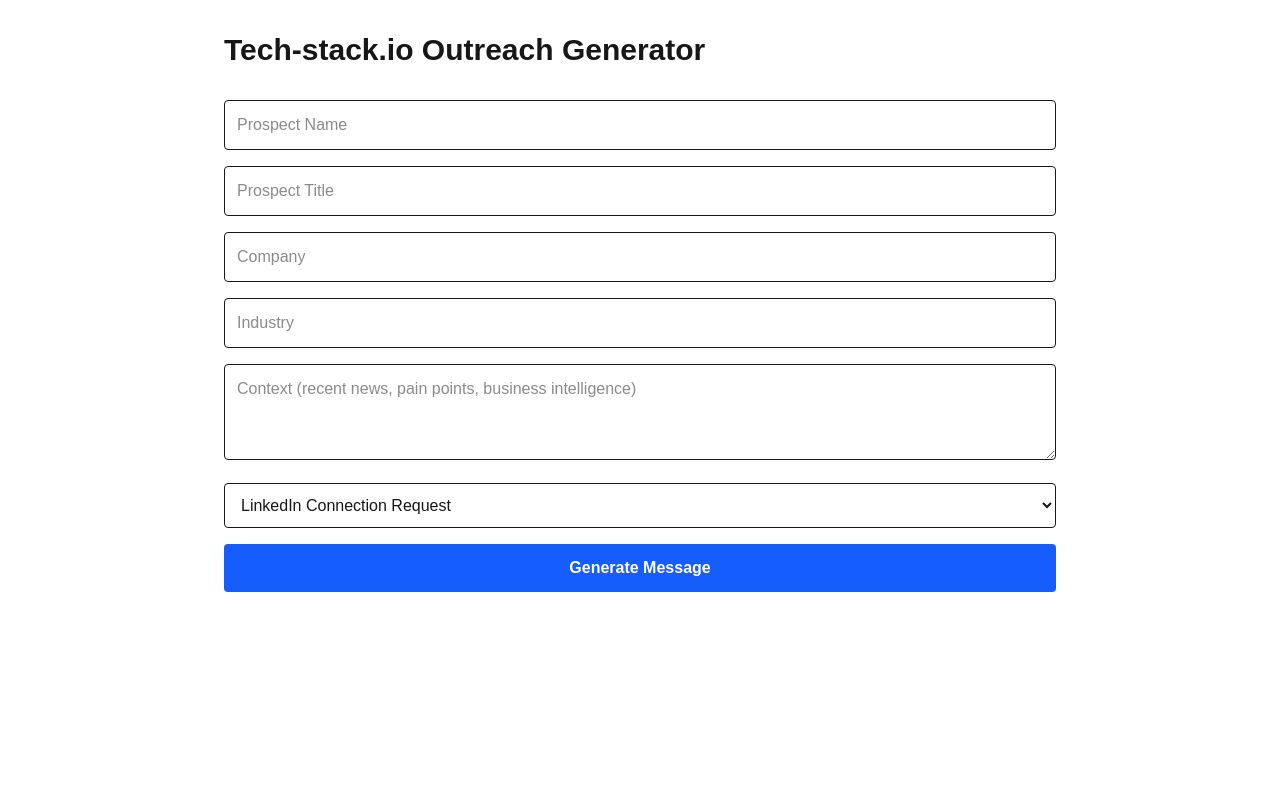
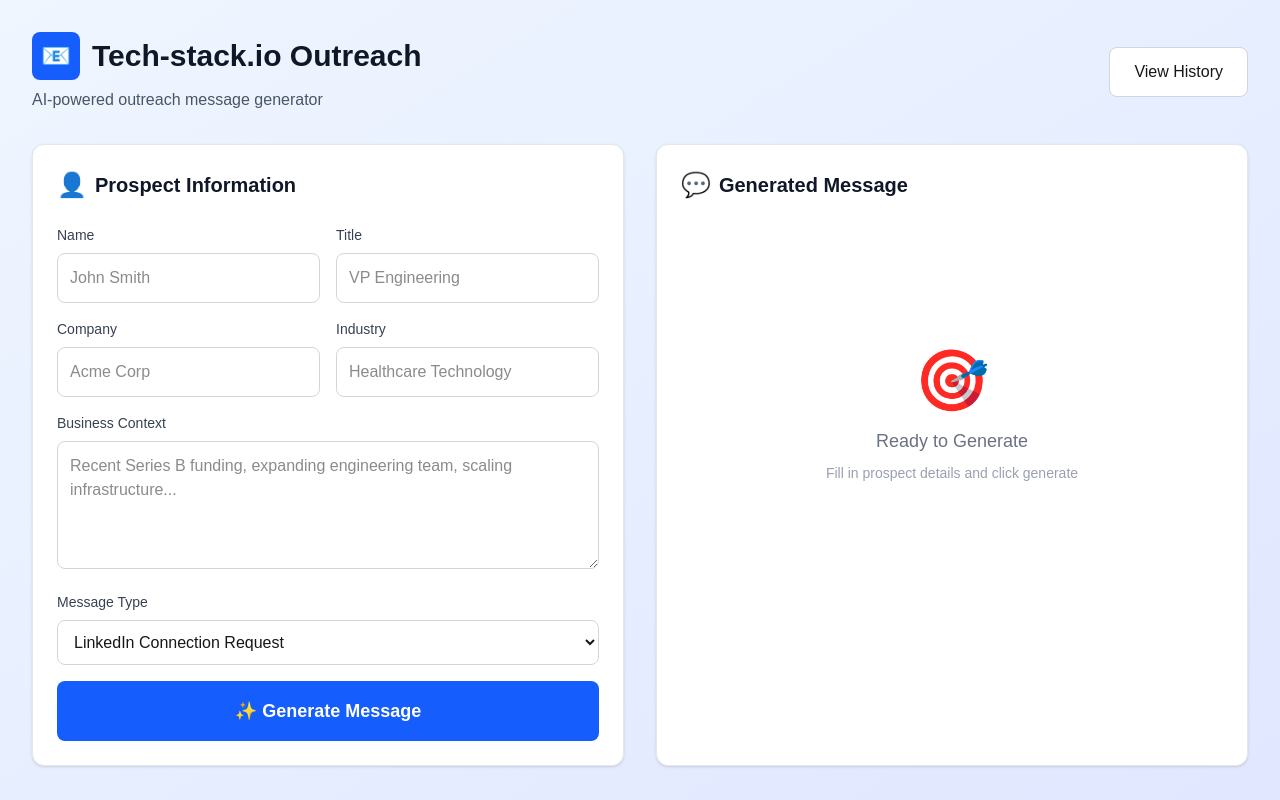
Before and after one commit to mihayzptx/outreach_engine, a Next.js app: page / in a window 1280 px wide. Built offline with nearby package versions, Linux system fonts and the light colour scheme.

Commit message:
Add database storage and redesign UI

```diff
--- a/app/api/outreach/route.ts
+++ b/app/api/outreach/route.ts
@@ -1,5 +1,6 @@
 import Groq from 'groq-sdk'
 import { NextResponse } from 'next/server'
+import { sql } from '@vercel/postgres'
 
 const groq = new Groq({
   apiKey: process.env.GROQ_API_KEY
@@ -43,5 +44,13 @@
     temperature: 0.7,
   })
 
-  return NextResponse.json({ message: completion.choices[0].message.content })
+  const generatedMessage = completion.choices[0].message.content
+
+  // Save to database
+  await sql`
+    INSERT INTO messages (prospect_name, prospect_title, company, industry, context, message_type, generated_message)
+    VALUES (${prospectName}, ${prospectTitle}, ${company}, ${industry}, ${context}, ${messageType}, ${generatedMessage})
+  `
+
+  return NextResponse.json({ message: generatedMessage })
 }
--- a/app/page.tsx
+++ b/app/page.tsx
@@ -1,6 +1,7 @@
 'use client'
 
 import { useState } from 'react'
+import Link from 'next/link'
 
 export default function Home() {
   const [formData, setFormData] = useState({
@@ -31,56 +32,104 @@
   }
 
   return (
-    <main className="min-h-screen p-8 max-w-4xl mx-auto">
-      <h1 className="text-3xl font-bold mb-8">Tech-stack.io Outreach Generator</h1>
+    <main className="min-h-screen bg-gradient-to-br from-blue-50 to-indigo-100">
+      <div className="max-w-7xl mx-auto p-8">
+        {/* Header */}
+        <div className="flex items-center justify-between mb-8">
+          <div>
+            <div className="flex items-center gap-3 mb-2">
+              <div className="w-12 h-12 bg-blue-600 rounded-lg flex items-center justify-center">
+                <span className="text-white text-2xl">📧</span>
+              </div>
+              <h1 className="text-3xl font-bold text-gray-900">Tech-stack.io Outreach</h1>
+            </div>
+            <p className="text-gray-600">AI-powered outreach message generator</p>
+          </div>
+          <Link
+            href="/history"
+            className="px-6 py-3 bg-white border border-gray-300 rounded-lg hover:bg-gray-50 font-medium transition"
+          >
+            View History
+          </Link>
+        </div>
 
-      <form onSubmit={handleSubmit} className="space-y-4 mb-8">
+        <div className="grid grid-cols-1 lg:grid-cols-2 gap-8">
+          {/* Left Panel - Input Form */}
+          <div className="space-y-6">
+            <div className="bg-white rounded-xl shadow-sm p-6 border border-gray-200">
+              <div className="flex items-center gap-2 mb-6">
+                <span className="text-2xl">👤</span>
+                <h2 className="text-xl font-bold text-gray-900">Prospect Information</h2>
+              </div>
+
+              <form onSubmit={handleSubmit} className="space-y-4">
+                <div className="grid grid-cols-2 gap-4">
+                  <div>
+                    <label className="block text-sm font-medium text-gray-700 mb-2">Name</label>
                     <input
                       type="text"
-          placeholder="Prospect Name"
-          className="w-full p-3 border rounded"
+                      placeholder="John Smith"
+                      className="w-full p-3 border border-gray-300 rounded-lg focus:ring-2 focus:ring-blue-500 focus:border-transparent"
                       value={formData.prospectName}
                       onChange={(e) => setFormData({...formData, prospectName: e.target.value})}
                       required
                     />
+                  </div>
 
+                  <div>
+                    <label className="block text-sm font-medium text-gray-700 mb-2">Title</label>
                     <input
                       type="text"
-          placeholder="Prospect Title"
-          className="w-full p-3 border rounded"
+                      placeholder="VP Engineering"
+                      className="w-full p-3 border border-gray-300 rounded-lg focus:ring-2 focus:ring-blue-500 focus:border-transparent"
                       value={formData.prospectTitle}
                       onChange={(e) => setFormData({...formData, prospectTitle: e.target.value})}
                       required
                     />
+                  </div>
+                </div>
 
+                <div className="grid grid-cols-2 gap-4">
+                  <div>
+                    <label className="block text-sm font-medium text-gray-700 mb-2">Company</label>
                     <input
                       type="text"
-          placeholder="Company"
-          className="w-full p-3 border rounded"
+                      placeholder="Acme Corp"
+                      className="w-full p-3 border border-gray-300 rounded-lg focus:ring-2 focus:ring-blue-500 focus:border-transparent"
                       value={formData.company}
                       onChange={(e) => setFormData({...formData, company: e.target.value})}
                       required
                     />
+                  </div>
 
+                  <div>
+                    <label className="block text-sm font-medium text-gray-700 mb-2">Industry</label>
                     <input
                       type="text"
-          placeholder="Industry"
-          className="w-full p-3 border rounded"
+                      placeholder="Healthcare Technology"
+                      className="w-full p-3 border border-gray-300 rounded-lg focus:ring-2 focus:ring-blue-500 focus:border-transparent"
                       value={formData.industry}
                       onChange={(e) => setFormData({...formData, industry: e.target.value})}
                       required
                     />
+                  </div>
+                </div>
 
+                <div>
+                  <label className="block text-sm font-medium text-gray-700 mb-2">Business Context</label>
                   <textarea
-          placeholder="Context (recent news, pain points, business intelligence)"
-          className="w-full p-3 border rounded h-24"
+                    placeholder="Recent Series B funding, expanding engineering team, scaling infrastructure..."
+                    className="w-full p-3 border border-gray-300 rounded-lg h-32 focus:ring-2 focus:ring-blue-500 focus:border-transparent"
                     value={formData.context}
                     onChange={(e) => setFormData({...formData, context: e.target.value})}
                     required
                   />
+                </div>
 
+                <div>
+                  <label className="block text-sm font-medium text-gray-700 mb-2">Message Type</label>
                   <select
-          className="w-full p-3 border rounded"
+                    className="w-full p-3 border border-gray-300 rounded-lg focus:ring-2 focus:ring-blue-500 focus:border-transparent"
                     value={formData.messageType}
                     onChange={(e) => setFormData({...formData, messageType: e.target.value})}
                   >
@@ -89,28 +138,57 @@
                     <option>Conference Follow-up</option>
                     <option>Discovery Call Request</option>
                   </select>
+                </div>
 
                 <button
                   type="submit"
                   disabled={loading}
-          className="w-full bg-blue-600 text-white p-3 rounded font-semibold hover:bg-blue-700 disabled:bg-gray-400"
+                  className="w-full bg-blue-600 text-white p-4 rounded-lg font-semibold hover:bg-blue-700 disabled:bg-gray-400 transition text-lg"
                 >
-          {loading ? 'Generating...' : 'Generate Message'}
+                  {loading ? 'Generating...' : '✨ Generate Message'}
                 </button>
               </form>
+            </div>
+          </div>
 
-      {message && (
-        <div className="bg-gray-50 p-6 rounded border">
-          <h2 className="font-bold mb-4">Generated Message:</h2>
-          <p className="whitespace-pre-wrap">{message}</p>
+          {/* Right Panel - Output */}
+          <div className="bg-white rounded-xl shadow-sm p-6 border border-gray-200">
+            <div className="flex items-center gap-2 mb-6">
+              <span className="text-2xl">💬</span>
+              <h2 className="text-xl font-bold text-gray-900">Generated Message</h2>
+            </div>
+
+            {!message ? (
+              <div className="flex flex-col items-center justify-center h-96 text-center">
+                <div className="text-6xl mb-4">🎯</div>
+                <p className="text-gray-500 text-lg">Ready to Generate</p>
+                <p className="text-gray-400 text-sm mt-2">Fill in prospect details and click generate</p>
+              </div>
+            ) : (
+              <div className="space-y-4">
+                <div className="bg-blue-50 border border-blue-200 rounded-lg p-6">
+                  <p className="text-gray-800 whitespace-pre-wrap leading-relaxed">{message}</p>
+                </div>
+
+                <div className="flex gap-3">
                   <button
                     onClick={() => navigator.clipboard.writeText(message)}
-            className="mt-4 bg-green-600 text-white px-4 py-2 rounded hover:bg-green-700"
+                    className="flex-1 bg-green-600 text-white px-4 py-3 rounded-lg hover:bg-green-700 font-medium transition"
                   >
-            Copy to Clipboard
+                    📋 Copy to Clipboard
+                  </button>
+                  <button
+                    onClick={() => setMessage('')}
+                    className="px-6 py-3 bg-gray-100 text-gray-700 rounded-lg hover:bg-gray-200 font-medium transition"
+                  >
+                    Clear
                   </button>
                 </div>
+              </div>
             )}
+          </div>
+        </div>
+      </div>
     </main>
   )
 }
--- a/package.json
+++ b/package.json
@@ -9,6 +9,7 @@
     "lint": "eslint"
   },
   "dependencies": {
+    "@vercel/postgres": "^0.10.0",
     "groq-sdk": "^0.37.0",
     "next": "16.0.10",
     "ollama": "^0.6.3",
```
Also changed, not shown: 1 other file (tests, documents, lock files or other folders). Lines whose indentation alone changed are shown as unchanged.
